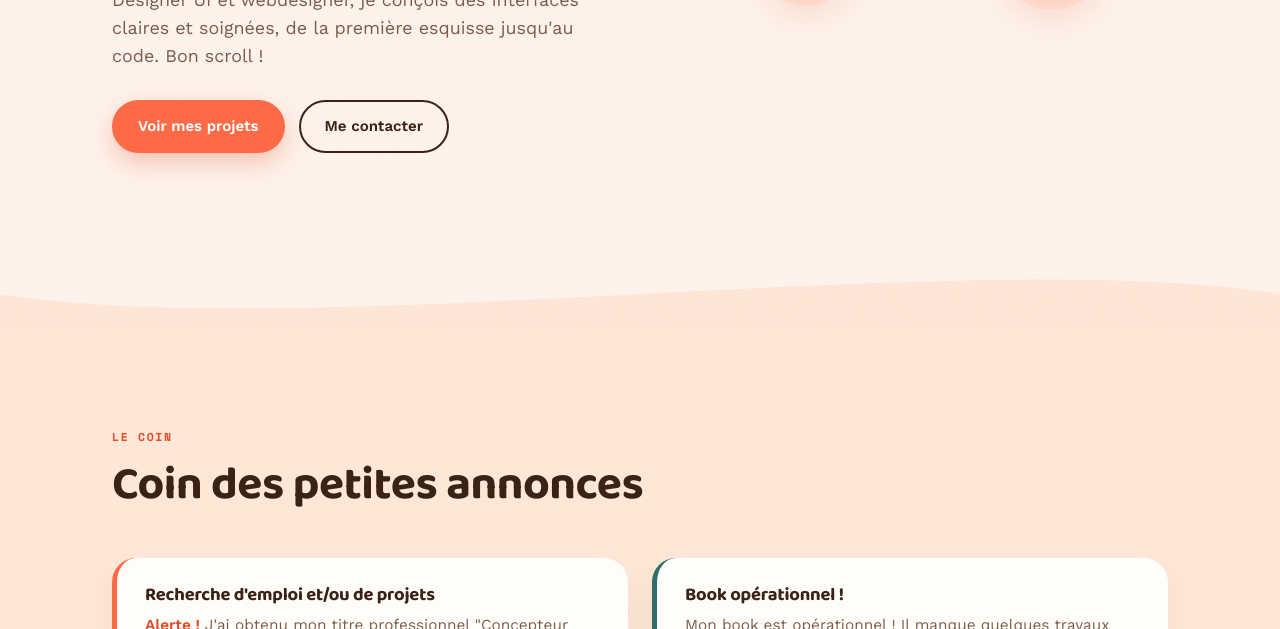
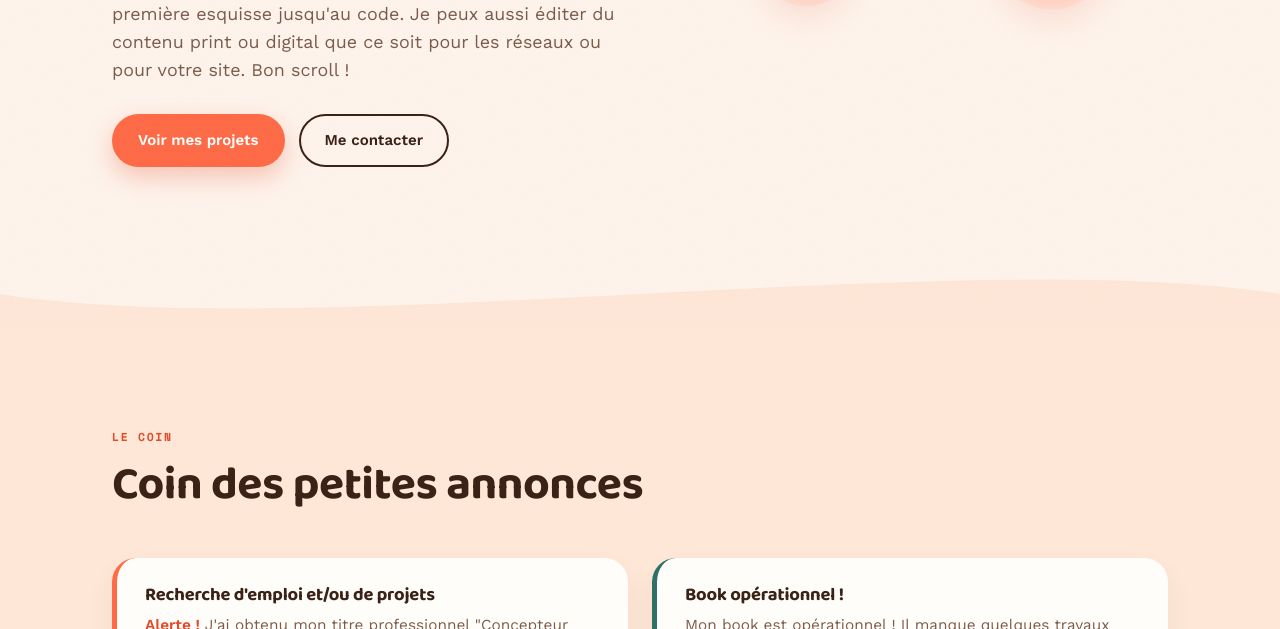
Before and after one commit to aliciacavallo/my-portfolio, a plain HTML site: page index.html in a window 1280 px wide. Shown: the part 471-1100 px from the top of the page. Drawn offline with nearby package versions, Linux system fonts and the light colour scheme.

Commit message:
Update index.html

```diff
--- a/index.html
+++ b/index.html
@@ -41,7 +41,7 @@
     <div>
       <span class="eyebrow">UI Design · Graphisme · Webdesign · Communication</span>
       <h1>Bonjour ! Vous êtes bien sur le book d'<em>Alicia</em>.</h1>
-      <p class="lead">Designer UI et webdesigner, je conçois des interfaces claires et soignées, de la première esquisse jusqu'au code. Bon scroll !</p>
+      <p class="lead">Je conçois des interfaces claires et soignées, de la première esquisse jusqu'au code. Je peux aussi éditer du contenu print ou digital que ce soit pour les réseaux ou pour votre site. Bon scroll !</p>
       <div class="hero-cta">
         <a href="assets/pages/projets.html" class="btn btn-primary">Voir mes projets</a>
         <a href="assets/pages/contact.html" class="btn btn-ghost">Me contacter</a>
```
